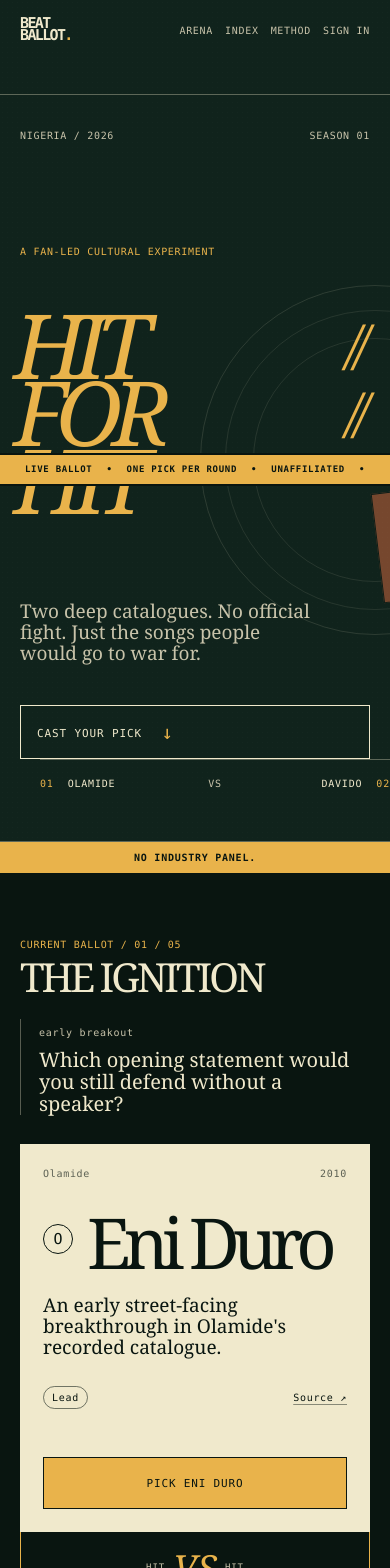
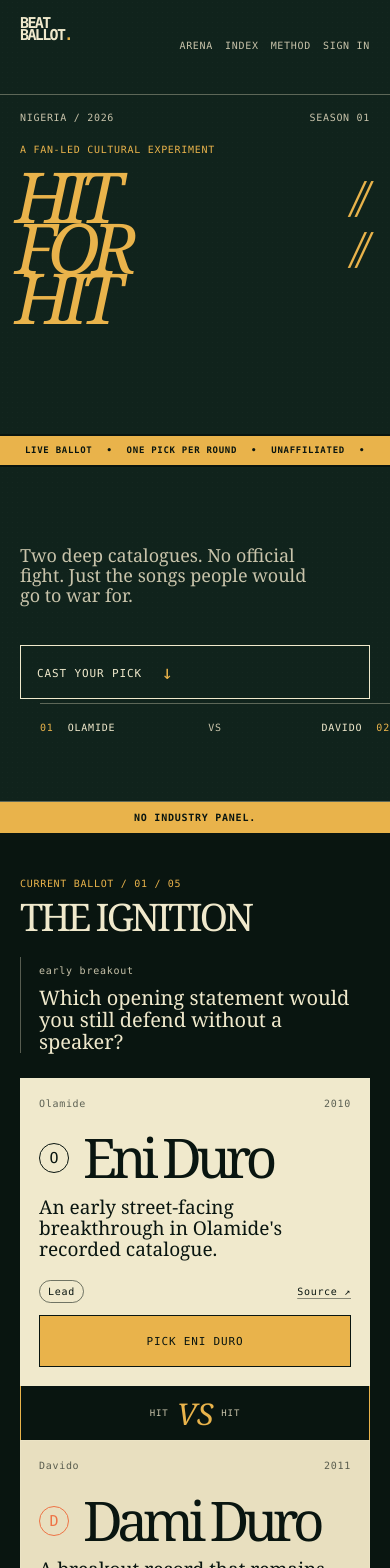
Before and after one commit to mojeebdev/beat-ballot, a Next.js app: page / in a window 390 px wide. Shown: the top 1568 px of the page. Built offline with nearby package versions, Linux system fonts and the light colour scheme; no server answers.

Commit message:
fix: right-size hero and ballot layout

```diff
--- a/app/globals.css
+++ b/app/globals.css
@@ -457,10 +457,19 @@
 .fan-passport > p:not(.section-label) { color: var(--paper-dim); font-size: 19px; line-height: 1.15; margin: 0 0 30px; max-width: 520px; }
 
 /* StyleGraft bulletin-poster layer */
-.hero { min-height: min(900px, calc(100svh - 118px)); overflow: hidden; }
+.hero {
+  --hero-header-height: 118px;
+  --hero-strip-height: 44px;
+  height: min(760px, calc(100svh - var(--hero-header-height) - var(--hero-strip-height)));
+  max-height: calc(100svh - var(--hero-header-height) - var(--hero-strip-height));
+  min-height: 0;
+  overflow: hidden;
+  padding: clamp(22px, 3.5vh, 38px) clamp(20px, 4vw, 64px) 58px;
+}
 .hero::after { background: rgba(9, 21, 16, .66); content: ""; inset: 0 0 0 66%; pointer-events: none; position: absolute; }
 .hero__meta, .kicker, .hero h1, .hero__proof, .hero__bottom, .hero__scoreline, .bulletin-tape { position: relative; z-index: 2; }
-.hero h1 { display: grid; grid-template-columns: minmax(0, 1fr) auto; margin: clamp(30px, 6vh, 72px) 0 0 -.07em; max-width: min(66vw, 850px); white-space: normal; }
+.hero { display: flex; flex-direction: column; }
+.hero h1 { display: grid; font-size: clamp(74px, 11vw, 176px); grid-template-columns: minmax(0, 1fr) auto; line-height: .67; margin: clamp(14px, 2.5vh, 26px) 0 0 -.07em; max-width: min(64vw, 800px); white-space: normal; }
 .hero-word { display: block; }
 .hero-slash { align-self: center; color: var(--solar); font-family: var(--serif); font-size: .58em; font-style: italic; letter-spacing: -.12em; line-height: .7; padding-left: .02em; }
 .hero__proof { border-left: 1px solid var(--line); display: grid; gap: 18px; left: min(69vw, 930px); max-width: 230px; padding-left: 17px; position: absolute; top: clamp(165px, 25vh, 265px); }
@@ -478,13 +487,16 @@
 .record-index-art ol { color: var(--solar); display: grid; font: 11px var(--mono); gap: 25px; list-style: none; margin: 0; padding: 0; position: absolute; right: 12%; top: 2%; }
 .record-index-art li { align-items: center; display: flex; gap: 12px; }
 .record-index-art li::after { background: var(--solar); content: ""; height: 1px; width: 12px; }
-.hero__bottom { margin-top: clamp(76px, 16vh, 190px); max-width: min(57vw, 690px); }
+.kicker { margin: clamp(16px, 3vh, 30px) 0 0; }
+.hero__bottom { margin-top: auto; max-width: min(57vw, 690px); padding-bottom: 4px; }
 .hero__statement { font-size: clamp(19px, 2vw, 29px); }
 
 .arena { background: var(--void-deep); position: relative; }
-.arena__heading { margin-bottom: 29px; }
-.song-grid { gap: 0; }
-.song-card, .song-card--olamide, .song-card--davido { background: var(--paper); color: var(--void-deep); min-height: 455px; }
+.arena { padding-bottom: clamp(42px, 5vw, 68px); padding-top: clamp(44px, 5vw, 72px); }
+.arena__heading { margin-bottom: 25px; }
+.arena h2 { font-size: clamp(38px, 4.7vw, 70px); }
+.song-grid { gap: 0; grid-template-columns: 1fr 64px 1fr; }
+.song-card, .song-card--olamide, .song-card--davido { background: var(--paper); color: var(--void-deep); min-height: 0; padding: clamp(18px, 2vw, 28px); }
 .song-card:hover { transform: none; }
 .song-card + .versus-lockup + .song-card { background: #e8dfbf; }
 .song-card__topline, .is-selected .song-card__topline { color: rgba(9,21,16,.64); }
@@ -496,10 +508,17 @@
 .song-card--davido .pick-button { background: var(--orange); }
 .song-card--olamide .pick-button:hover, .song-card--davido .pick-button:hover { background: var(--void-deep); border-color: var(--void-deep); color: var(--paper); }
 .song-card.is-selected .pick-button { background: var(--void-deep); color: var(--paper); }
+.song-card__title-wrap { margin: 26px 0 18px; }
+.song-card h3 { font-size: clamp(46px, 5.3vw, 78px); line-height: .78; }
+.song-card__footer { margin: 20px 0 12px; }
+.song-card .pick-button { margin-top: 0; }
 .versus-lockup { background: var(--void-deep); }
 .versus-lockup::before, .versus-lockup::after { background: var(--solar); }
-.versus-lockup strong { font-size: 36px; }
+.versus-lockup strong { font-size: 30px; }
 .ballot-notice { border-bottom-color: var(--solar); }
+
+.site-header:not(.editorial-header) nav a,
+.site-header:not(.editorial-header) .nav-button { align-items: center; display: inline-flex; min-height: 44px; }
 
 .signal-grid { background: var(--void); }
 .results-panel { background: rgba(240,233,204,.055); }
@@ -518,9 +537,9 @@
   .site-header nav a:nth-child(2) { display: none; }
   .nav-button { font-size: 9px; }
   .wordmark { font-size: 15px; }
-  .hero { min-height: 650px; padding-top: 39px; }
-  .kicker { margin-top: 102px; }
-  .hero h1 { font-size: clamp(57px, 16vw, 98px); letter-spacing: -0.12em; line-height: 0.75; white-space: normal; }
+  .hero { --hero-header-height: 95px; --hero-strip-height: 42px; height: calc(100svh - var(--hero-header-height) - var(--hero-strip-height)); max-height: calc(100svh - var(--hero-header-height) - var(--hero-strip-height)); padding: 16px 20px 50px; }
+  .kicker { margin-top: 18px; }
+  .hero h1 { font-size: clamp(62px, 18vw, 82px); letter-spacing: -0.12em; line-height: 0.72; margin-top: 15px; white-space: normal; }
   .hero__bottom { align-items: flex-start; flex-direction: column; }
   .hero__statement { font-size: 19px; max-width: 325px; }
   .arrow-action { width: 100%; }
@@ -530,9 +549,9 @@
   .arena__heading { gap: 25px; }
   .arena__prompt { max-width: none; }
   .song-grid { grid-template-columns: 1fr; }
-  .song-card { min-height: 380px; }
-  .song-card h3 { font-size: clamp(63px, 18vw, 100px); }
-  .versus-lockup { flex-direction: row; height: 70px; }
+  .song-card { min-height: 0; padding: 18px; }
+  .song-card h3 { font-size: clamp(47px, 14vw, 64px); }
+  .versus-lockup { flex-direction: row; height: 54px; }
   .versus-lockup::before, .versus-lockup::after { height: 100%; width: 1px; }
   .versus-lockup::before { left: 0; top: 0; }
   .versus-lockup::after { bottom: 0; right: 0; }
@@ -559,19 +578,18 @@
   .alias-form { align-items: stretch; flex-direction: column; }
   .auth-shell { display: flex; flex-direction: column; gap: 58px; }
   .auth-panel { width: 100%; }
-  .hero { min-height: 730px; padding-top: 34px; }
   .hero::after { display: none; }
-  .hero h1 { font-size: clamp(73px, 23vw, 104px); margin-top: 53px; max-width: 100%; }
+  .hero h1 { max-width: 100%; }
   .hero__proof { display: none; }
-  .record-index-art { height: 350px; opacity: .46; right: -160px; top: 190px; width: 350px; }
+  .record-index-art { height: 280px; opacity: .35; right: -145px; top: 160px; width: 280px; }
   .record-index-art__label { height: 110px; right: 18%; width: 110px; }
   .record-index-art ol { display: none; }
   .bulletin-tape { font-size: 9px; gap: 14px; left: 0; padding: 10px 0; top: 48%; transform: none; width: 100%; }
   .bulletin-tape span:nth-child(n+4) { display: none; }
   .bulletin-tape span::after { margin-left: 14px; }
-  .hero__bottom { margin-top: 88px; max-width: 100%; }
+  .hero__bottom { margin-top: auto; max-width: 100%; }
   .hero__statement { max-width: 290px; }
-  .song-card, .song-card--olamide, .song-card--davido { min-height: 388px; }
+  .song-card, .song-card--olamide, .song-card--davido { min-height: 0; }
   .song-card + .versus-lockup + .song-card { background: #e8dfbf; }
   .about { gap: 45px; }
   .about__copy > p { font-size: 18px; }
@@ -603,6 +621,11 @@
   .fan-passport { min-height: 560px; }
 }
 
+@media (max-width: 480px) {
+  .record-index-art { display: none; }
+  .hero__statement { font-size: 18px; }
+}
+
 @media (prefers-reduced-motion: reduce) {
   *, *::before, *::after { scroll-behavior: auto !important; transition-duration: 0.001ms !important; animation-duration: 0.001ms !important; }
 }
```
